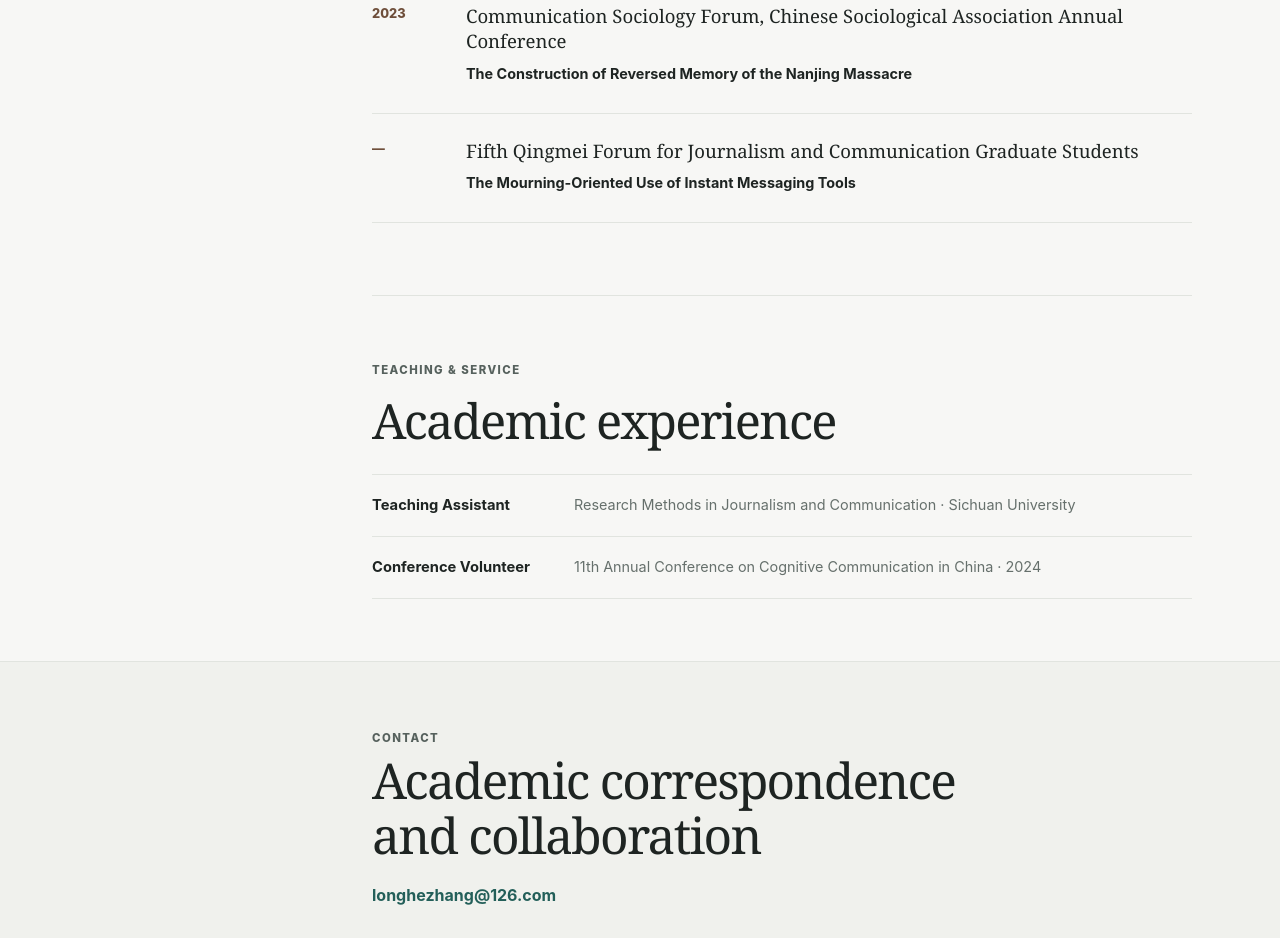
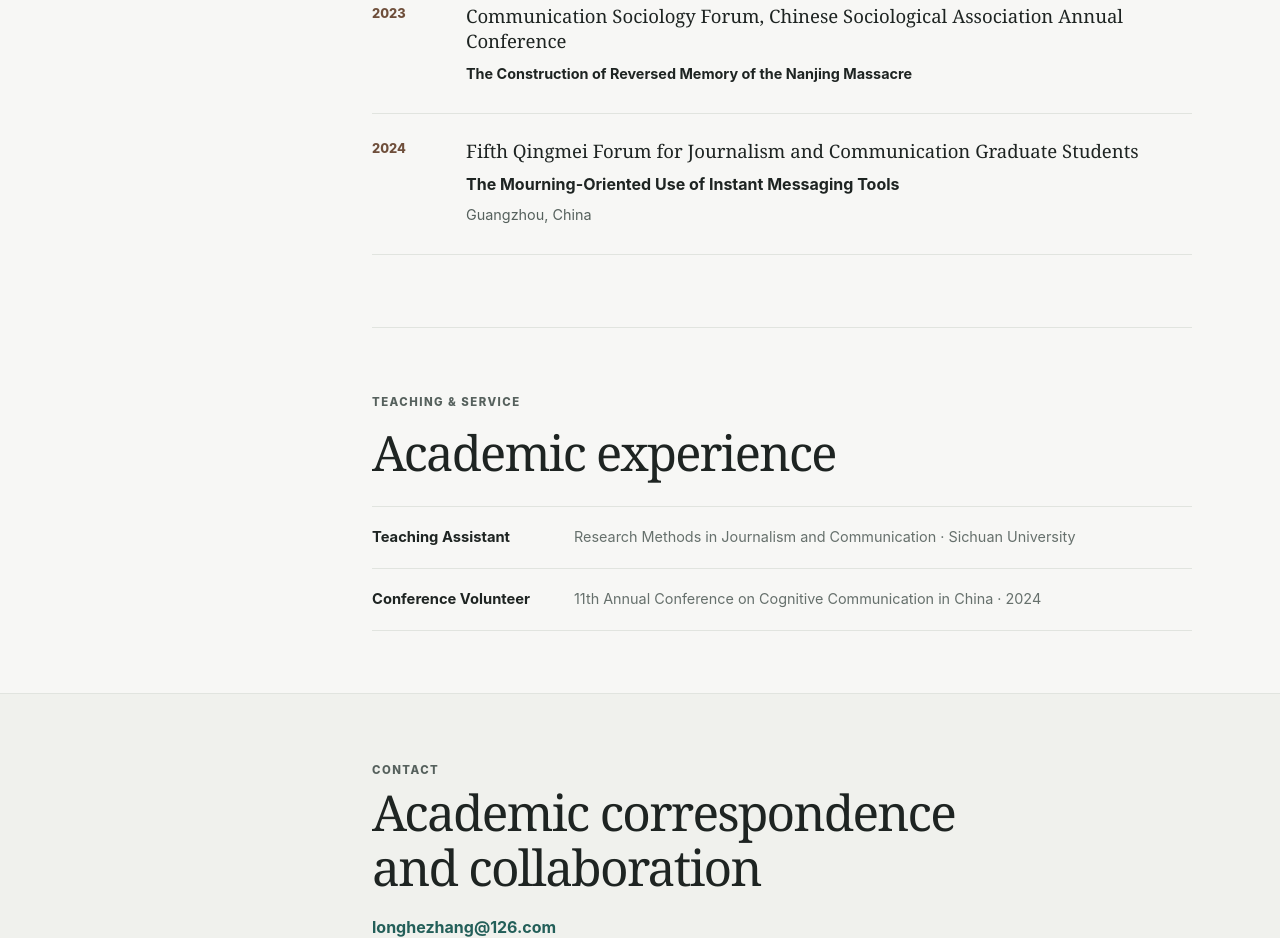
Before and after one commit to longhe-zhang/longhe-zhang.github.io, a plain HTML site: page index.html in a window 1280 px wide. Shown: the part 3016-3954 px from the top of the page. Drawn offline with Linux system fonts and the light colour scheme.

Commit message:
Add Qingmei Forum year and location

```diff
--- a/index.html
+++ b/index.html
@@ -179,10 +179,11 @@
           </article>
 
           <article>
-            <div class="timeline-date">—</div>
+            <div class="timeline-date">2024</div>
             <div>
               <h3>Fifth Qingmei Forum for Journalism and Communication Graduate Students</h3>
               <p class="talk-title">The Mourning-Oriented Use of Instant Messaging Tools</p>
+              <p>Guangzhou, China</p>
             </div>
           </article>
         </div>
```
